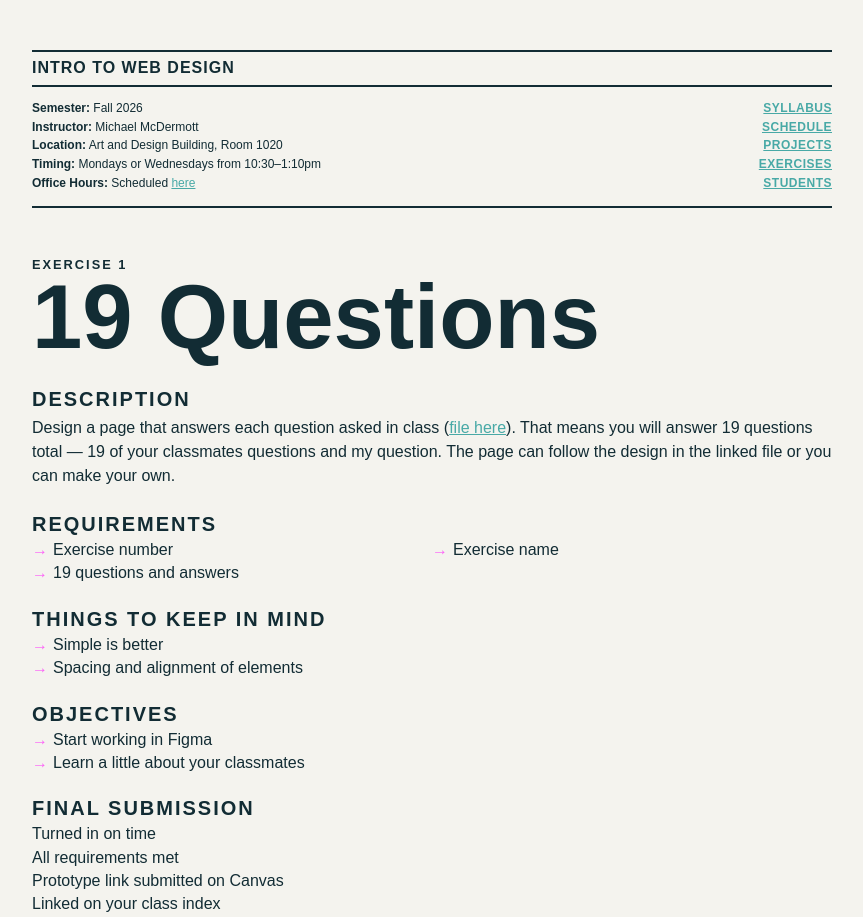
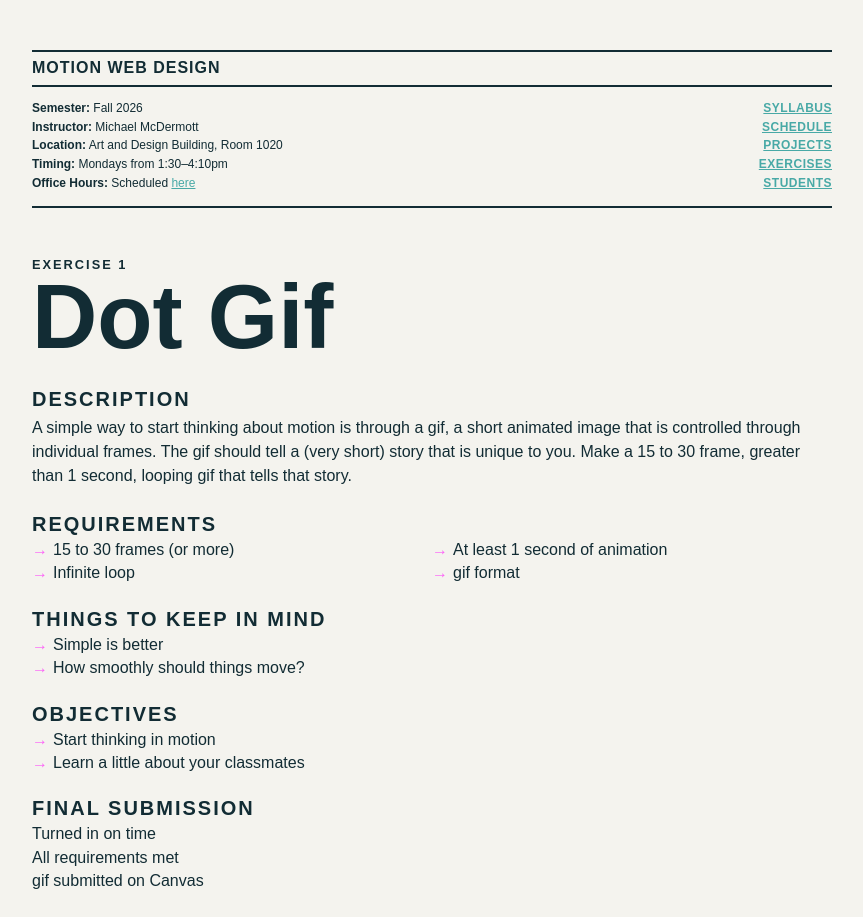
Before and after one commit to gmu-gd/motion26-fall, a plain HTML site: page e1/index.html in a window 1280 px wide. Shown: the top 917 px of the page, without its empty margins (208-1071 px from the left). Drawn offline with nearby package versions, Linux system fonts and the light colour scheme; a web font is replaced by a local one.

Commit message:
exercise start

```diff
--- a/e1/index.html
+++ b/e1/index.html
@@ -2,7 +2,7 @@
 <html lang="">
 <head>
   <meta charset="UTF-8" />
-  <title>Intro to Web Design Fall 26</title>
+  <title>Motion Design Fall 26</title>
   <meta name="viewport" content="width=device-width,initial-scale=1" />
   <meta name="description" content="" />
   <link href="https://cdn.jsdelivr.net/npm/modern-normalize@v2.0.0/modern-normalize.min.css" rel="stylesheet">
@@ -12,12 +12,12 @@
   src="https://code.jquery.com/jquery-3.7.1.js"
   integrity="sha256-eKhayi8LEQwp4NKxN+CfCh+3qOVUtJn3QNZ0TciWLP4="
   crossorigin="anonymous"></script>
-  <link rel="shortcut icon" type="image/x-icon" href="/web26-fall-intro/favicon.ico">
+  <link rel="shortcut icon" type="image/x-icon" href="/motion26-fall/favicon.ico">
 </head>
 <body>
   <main>
     <header>
-      <h1><a href="../index.html">Intro to Web Design</a></h1>
+      <h1><a href="../index.html">Motion Web Design</a></h1>
     </header>
     <section id="meta">
       <div>
@@ -25,7 +25,7 @@
           <li class="small"><strong>Semester:</strong> Fall 2026</li>
           <li class="small"><strong>Instructor:</strong> Michael McDermott</li>
           <li class="small"><strong>Location:</strong> Art and Design Building, Room 1020</li>
-          <li class="small"><strong>Timing:</strong> Mondays or Wednesdays from 10:30&ndash;1:10pm</li>
+          <li class="small"><strong>Timing:</strong> Mondays from 1:30&ndash;4:10pm</li>
           <li class="small"><strong>Office Hours:</strong> Scheduled <a href="https://calendly.com/michaelmcdermott/">here</a></li>
         </ul>
       </div>
@@ -40,31 +40,31 @@
     </section>
     <section class="project">
       <h5>Exercise 1</h5>
-      <h2>19 Questions</h2>
+      <h2>dot gif</h2>
       <h3>Description</h3>
-      <p>Design a page that answers each question asked in class (<a href="https://www.figma.com/design/sEQI8J3v0Fys9poNgdxPFT/E1?node-id=0-1&t=jDUK34HlJ5gPB0EY-1">file here</a>). That means you will answer 19 questions total — 19 of your classmates questions and my question. The page can follow the design in the linked file or you can make your own.</p>
+      <p>A simple way to start thinking about motion is through a gif, a short animated image that is controlled through individual frames. The gif should tell a (very short) story that is unique to you. Make a 15 to 30 frame, greater than 1 second, looping gif that tells that story.</p>
       <h3>Requirements</h3>
       <ul class="arrow reqs">
-        <li>Exercise number</li>
-        <li>Exercise name</li>
-        <li>19 questions and answers</li>
+        <li>15 to 30 frames (or more)</li>
+        <li>At least 1 second of animation</li>
+        <li>Infinite loop</li>
+        <li>gif format</li>
       </ul>
       <h3>Things to Keep in Mind</h3>
       <ul class="arrow">
         <li>Simple is better</li>
-        <li>Spacing and alignment of elements</li>
+        <li>How smoothly should things move?</li>
       </ul>
       <h3>Objectives</h3>
       <ul class="arrow">
-        <li>Start working in Figma</li>
+        <li>Start thinking in motion</li>
         <li>Learn a little about your classmates</li>
       </ul>
       <h3>Final Submission</h3>
       <ul class="boxes">
         <li>Turned in on time</li>
         <li>All requirements met</li>
-        <li>Prototype link submitted on Canvas</li>
-        <li>Linked on your class index</li>
+        <li>gif submitted on Canvas</li>
       </ul>
     </section>
     <footer>
```
Also changed, not shown: e10/index-e10.html (+12 -12 lines), e2/index.html (+4 -4 lines), e3/index-e3.html (+4 -4 lines), e3/index.html (+4 -4 lines), e4/index-e4.html (+4 -4 lines), e5/index-e5.html (+4 -4 lines), e6/index-e6.html (+4 -4 lines), e7/index-e7.html (+4 -4 lines), e8/index-e8.html (+4 -4 lines), e9/index-e9.html (+4 -4 lines), p1/index.html (+4 -4 lines), p2/index.html (+3 -3 lines).
